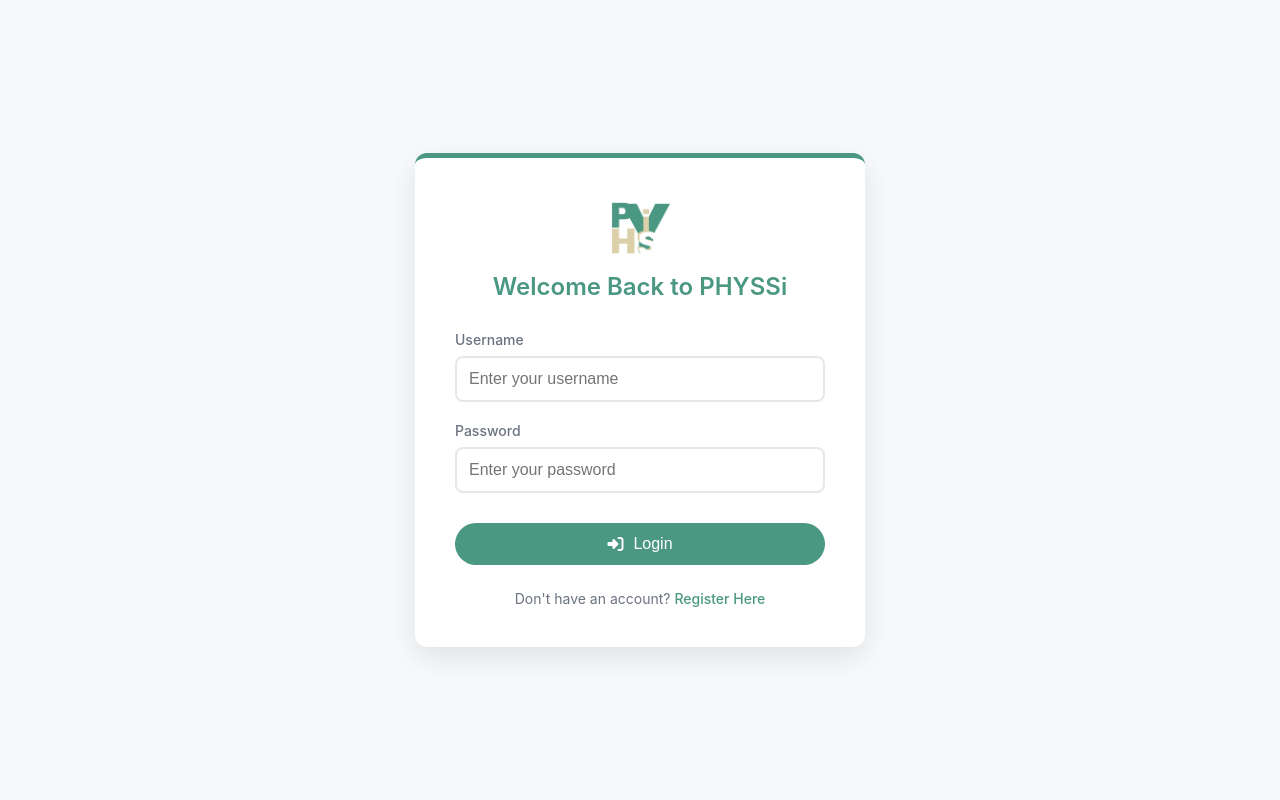
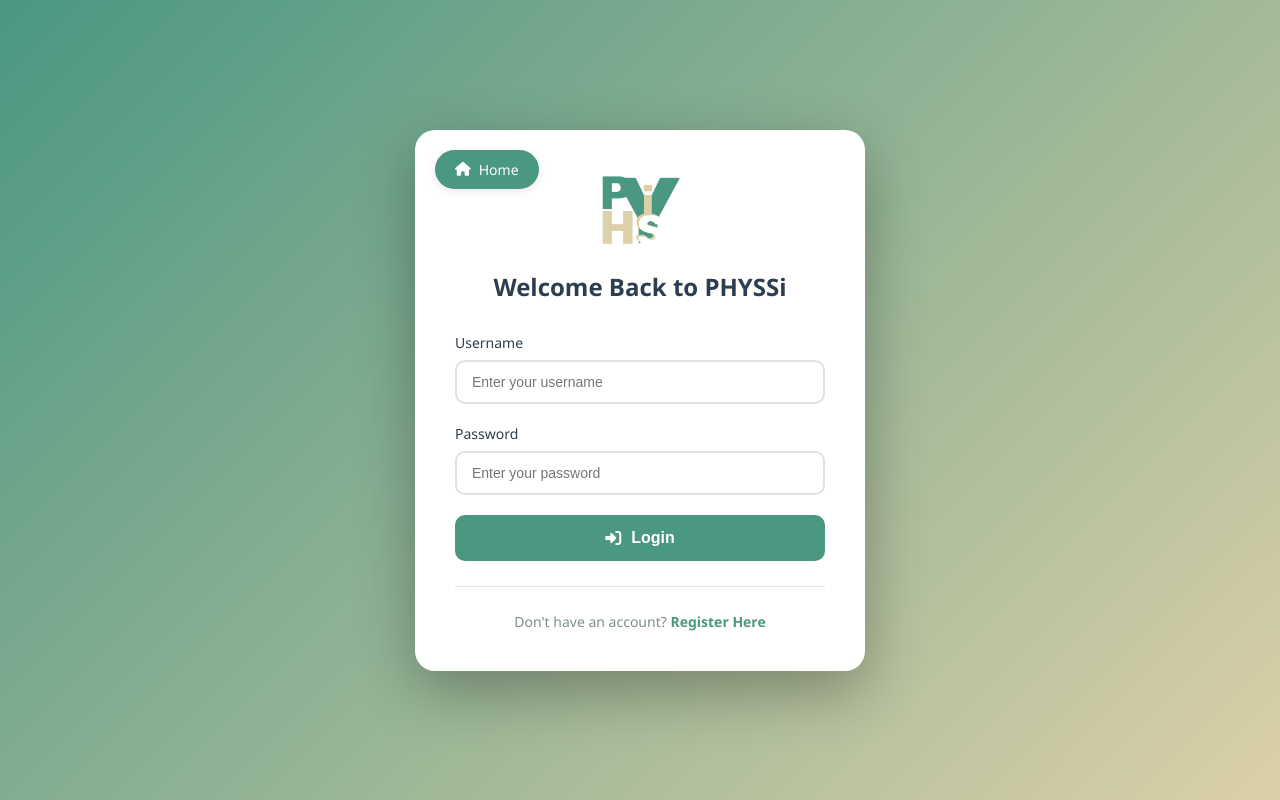
Before and after one commit to Nattapon-663040649-4/WAD25-04-chatbot-physiology, a plain HTML site: page client/login.html in a window 1280 px wide. Drawn offline with Linux system fonts and the light colour scheme.

Commit message:
add_home_Auth

```diff
--- a/client/login.html
+++ b/client/login.html
@@ -11,6 +11,11 @@
 <body>
     <div class="auth-container">
         <div class="auth-card">
+            <!-- Home Button -->
+            <a href="/" class="home-link">
+                <i class="fa-solid fa-house"></i> Home
+            </a>
+
             <div class="logo-area">
                 <img src="/static/images/logo.png" alt="PHYSSi Logo">
                 <h2>Welcome Back to PHYSSi</h2>
@@ -34,8 +39,8 @@
             </form>
 
             <div class="auth-footer">
-    <p>Don't have an account? <a href="/register.html">Register Here</a></p>
-</div>
+                <p>Don't have an account? <a href="/register.html">Register Here</a></p>
+            </div>
         </div>
     </div>
 
--- a/client/static/scripts/auth.js
+++ b/client/static/scripts/auth.js
@@ -54,7 +54,7 @@
             if (response.ok && result.success) {
                 displayMessage(result.message, true);
 
-                // หาก Login สำเร็จ ให้บันทึกข้อมูลและเปลี่ยนหน้าไปที่ Chatbot
+                // หาก Login สำเร็จ ให้บันทึกข้อมูลและเปลี่ยนหน้าไปที่ Welcome (/)
                 if (apiUrl.includes('/api/login')) {
                     // **[สำคัญ]** เก็บ userId และ username ไว้ใน Local Storage เป็น JSON object
                     const userData = {
@@ -65,9 +65,9 @@
 
                     console.log('✅ User data saved:', userData); // Debug log
 
-                    // หน่วงเวลาเล็กน้อยแล้วเปลี่ยนหน้า
+                    // หน่วงเวลาเล็กน้อยแล้วเปลี่ยนหน้าไปที่ Welcome
                     setTimeout(() => {
-                        window.location.href = '/chatbot.html';
+                        window.location.href = '/';  // เปลี่ยนจาก /chatbot.html → /
                     }, 500);
                 }
                 // หาก Register สำเร็จ ให้เปลี่ยนหน้าไป Login
--- a/client/static/styles/auth.css
+++ b/client/static/styles/auth.css
@@ -1,13 +1,13 @@
+/* ==================== Base Styles ==================== */
 :root {
-    /* ใช้สีหลักจาก chatbot.css/welcome.css ของคุณ */
     --primary-color: #4A9782;
     --secondary-color: #DCD0A8;
     --hover-color: #004030;
-    --background-color: #f8f9fa;
-    --card-background: white;
-    --text-color: #333;
-    --error-color: #ef4444;
-    --success-color: #22c55e;
+    --text-primary: #2c3e50;
+    --text-secondary: #7f8c8d;
+    --border-color: #e0e0e0;
+    --error-color: #e74c3c;
+    --success-color: #27ae60;
 }
 
 * {
@@ -17,49 +17,77 @@
 }
 
 body {
-    font-family: -apple-system, BlinkMacSystemFont, 'Segoe UI', Roboto, sans-serif;
-    background: var(--background-color);
+    font-family: 'Segoe UI', Tahoma, Geneva, Verdana, sans-serif;
+    background: linear-gradient(135deg, var(--primary-color), var(--secondary-color));
     min-height: 100vh;
     display: flex;
+    align-items: center;
     justify-content: center;
-    align-items: center;
     padding: 20px;
-    color: var(--text-color);
 }
 
+/* ==================== Home Link ==================== */
+.home-link {
+    position: absolute;
+    top: 20px;
+    left: 20px;
+    display: flex;
+    align-items: center;
+    gap: 8px;
+    padding: 10px 20px;
+    background: var(--primary-color);
+    color: white;
+    text-decoration: none;
+    border-radius: 25px;
+    font-weight: 500;
+    font-size: 14px;
+    transition: all 0.3s ease;
+    box-shadow: 0 2px 8px rgba(0,0,0,0.1);
+}
+
+.home-link:hover {
+    background: var(--hover-color);
+    transform: translateY(-2px);
+    box-shadow: 0 4px 12px rgba(0,0,0,0.2);
+}
+
+.home-link i {
+    font-size: 14px;
+}
+
+/* ==================== Auth Container ==================== */
 .auth-container {
     width: 100%;
     max-width: 450px;
 }
 
 .auth-card {
-    background: var(--card-background);
+    background: white;
+    border-radius: 20px;
     padding: 40px;
-    border-radius: 12px;
-    box-shadow: 0 10px 30px rgba(0, 0, 0, 0.1);
-    border-top: 5px solid var(--primary-color); /* เพิ่มสีสันด้านบน */
-    transition: all 0.3s ease;
+    box-shadow: 0 20px 60px rgba(0, 0, 0, 0.3);
+    position: relative;
 }
 
-/* Logo and Title */
+/* ==================== Logo Area ==================== */
 .logo-area {
     text-align: center;
     margin-bottom: 30px;
 }
 
 .logo-area img {
-    width: 60px;
-    height: 60px;
-    margin-bottom: 10px;
+    width: 80px;
+    height: 80px;
+    margin-bottom: 15px;
 }
 
 .logo-area h2 {
     font-size: 24px;
-    color: var(--primary-color);
-    font-weight: 600;
+    color: var(--text-primary);
+    margin-bottom: 10px;
 }
 
-/* Form Styling */
+/* ==================== Form Styles ==================== */
 .auth-form {
     display: flex;
     flex-direction: column;
@@ -75,102 +103,117 @@
 .input-group label {
     font-size: 14px;
     font-weight: 500;
-    color: #6b7280;
+    color: var(--text-primary);
 }
 
 .input-group input {
-    padding: 12px;
-    border: 2px solid #e5e7eb;
-    border-radius: 8px;
-    font-size: 16px;
+    padding: 12px 15px;
+    border: 2px solid var(--border-color);
+    border-radius: 10px;
+    font-size: 14px;
+    transition: all 0.3s;
     outline: none;
-    transition: border-color 0.3s ease, box-shadow 0.3s ease;
 }
 
 .input-group input:focus {
     border-color: var(--primary-color);
-    box-shadow: 0 0 0 3px rgba(74, 151, 130, 0.2);
+    box-shadow: 0 0 0 3px rgba(74, 151, 130, 0.1);
 }
 
-/* Buttons */
-.btn-primary {
-    background: var(--primary-color);
-    color: white;
-    padding: 12px 20px;
-    border: none;
-    border-radius: 25px;
-    font-size: 16px;
-    font-weight: 500;
-    cursor: pointer;
-    transition: background 0.3s ease, transform 0.2s ease;
-    display: flex;
-    align-items: center;
-    justify-content: center;
-    gap: 10px;
-    margin-top: 10px;
-}
-
-.btn-primary:hover {
-    background: var(--hover-color);
-    transform: translateY(-1px);
-}
-
-.btn-primary:disabled {
-    background: #ccc;
-    cursor: not-allowed;
-    transform: none;
-}
-
-/* Footer */
-.auth-footer {
-    text-align: center;
-    margin-top: 25px;
-    font-size: 14px;
-    color: #6b7280;
-}
-
-.auth-footer a {
-    color: var(--primary-color);
-    text-decoration: none;
-    font-weight: 500;
-    transition: color 0.3s ease;
-}
-
-.auth-footer a:hover {
-    color: var(--hover-color);
-    text-decoration: underline;
-}
-
-/* Messages */
-.error-message, .success-message {
-    text-align: center;
-    padding: 10px;
+/* ==================== Messages ==================== */
+.error-message,
+.success-message {
+    padding: 12px 15px;
     border-radius: 8px;
     font-size: 14px;
-    margin-top: -10px;
+    text-align: center;
     display: none;
 }
 
 .error-message {
-    background: #fee2e2;
+    background: #fee;
     color: var(--error-color);
     border: 1px solid var(--error-color);
 }
 
 .success-message {
-    background: #d1fae5;
+    background: #efe;
     color: var(--success-color);
     border: 1px solid var(--success-color);
 }
 
-/* Responsive adjustments for smaller screens (Mobile) */
-@media (max-width: 600px) {
+/* ==================== Button ==================== */
+.btn-primary {
+    padding: 14px 20px;
+    background: var(--primary-color);
+    color: white;
+    border: none;
+    border-radius: 10px;
+    font-size: 16px;
+    font-weight: 600;
+    cursor: pointer;
+    transition: all 0.3s;
+    display: flex;
+    align-items: center;
+    justify-content: center;
+    gap: 10px;
+}
+
+.btn-primary:hover {
+    background: var(--hover-color);
+    transform: translateY(-2px);
+    box-shadow: 0 5px 15px rgba(74, 151, 130, 0.3);
+}
+
+.btn-primary:disabled {
+    background: var(--text-secondary);
+    cursor: not-allowed;
+    transform: none;
+}
+
+/* ==================== Footer ==================== */
+.auth-footer {
+    text-align: center;
+    margin-top: 25px;
+    padding-top: 25px;
+    border-top: 1px solid var(--border-color);
+}
+
+.auth-footer p {
+    font-size: 14px;
+    color: var(--text-secondary);
+}
+
+.auth-footer a {
+    color: var(--primary-color);
+    font-weight: 600;
+    text-decoration: none;
+    transition: color 0.3s;
+}
+
+.auth-footer a:hover {
+    color: var(--hover-color);
+}
+
+/* ==================== Responsive ==================== */
+@media (max-width: 768px) {
     .auth-card {
-        padding: 25px;
-        margin: 0 10px;
+        padding: 30px 20px;
+    }
+
+    .logo-area img {
+        width: 60px;
+        height: 60px;
     }
 
     .logo-area h2 {
         font-size: 20px;
     }
+
+    .home-link {
+        top: 10px;
+        left: 10px;
+        padding: 8px 16px;
+        font-size: 13px;
+    }
 }
```
Also changed, not shown: client/register.html (+7 -2 lines).
